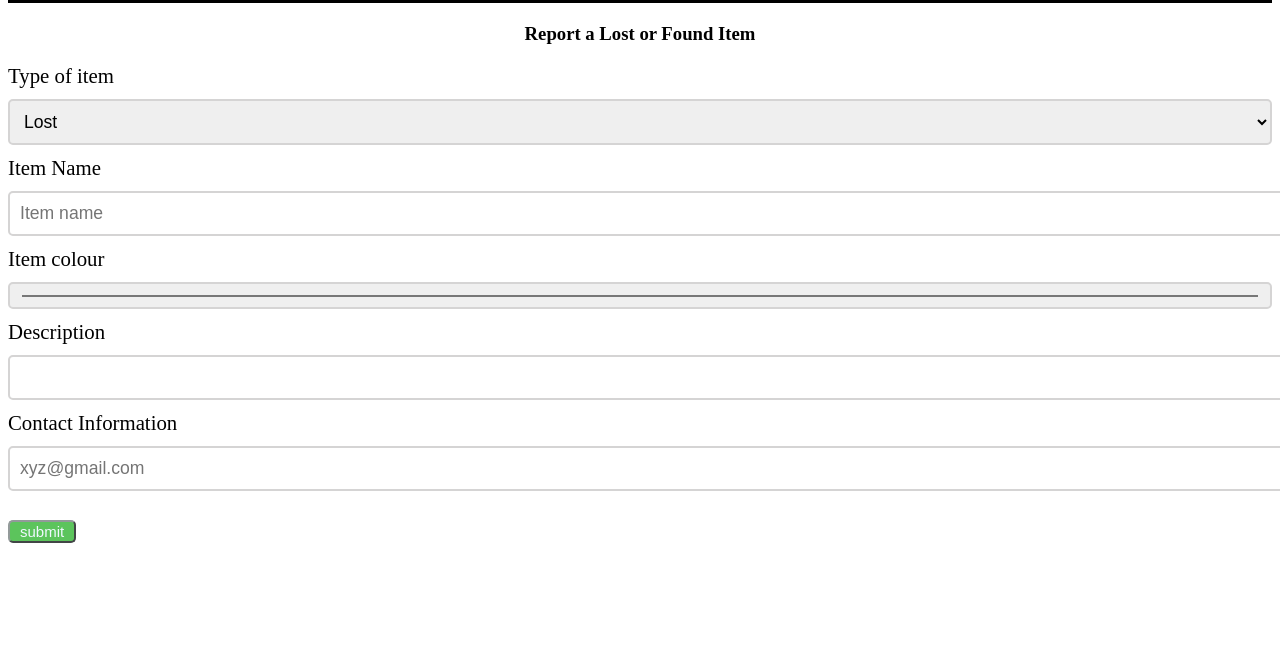
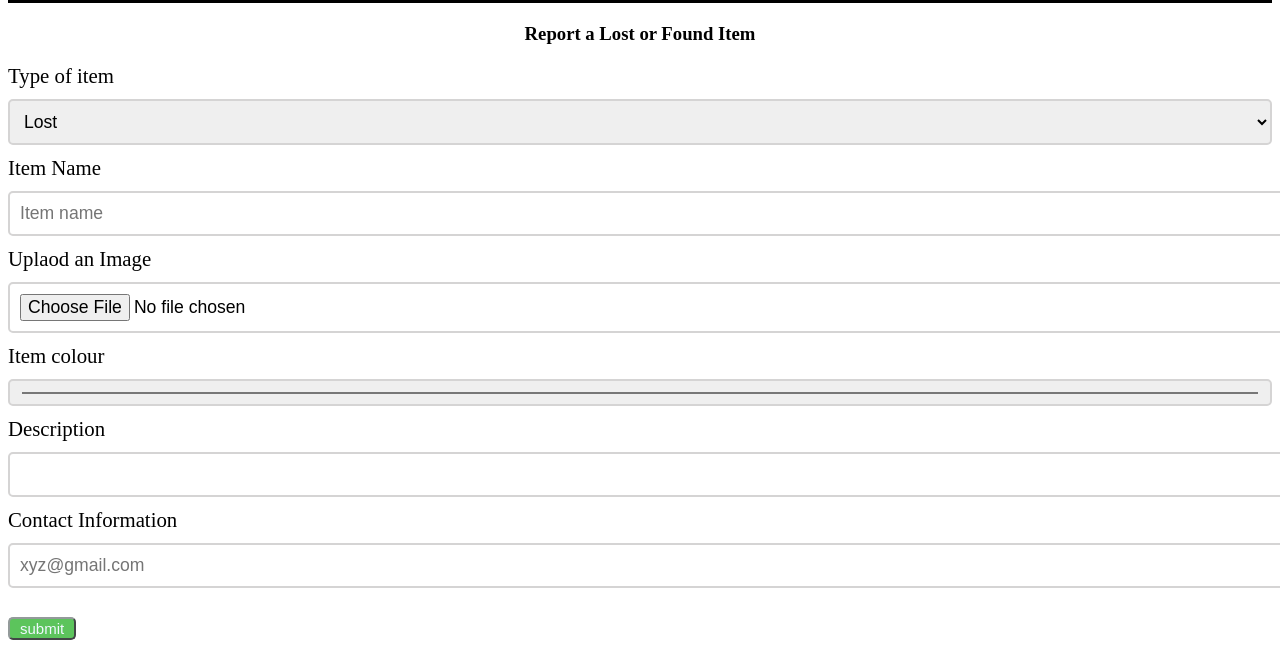
Before and after one commit to Upanshi-Mittal/Lost-and-Found, a plain HTML site: page index.html in a window 1280 px wide. Shown: the part 438-1086 px from the top of the page. Before the commit the page ends 989 px from the top, so only its background shows below. Drawn offline with Linux system fonts and the light colour scheme.

Commit message:
Update index.html

```diff
--- a/index.html
+++ b/index.html
@@ -41,6 +41,10 @@
             <input type="text" id="Item name" placeholder="Item name" required>
         </div>
         <div>
+            <label for="image">Uplaod an Image</label>
+            <input type="file" accept="image/*" id="image">
+        </div>
+        <div>
             <label for="Color">Item colour</label>
             <input type="color" name="Color" id="Color" height="10cm">
         </div>
```
